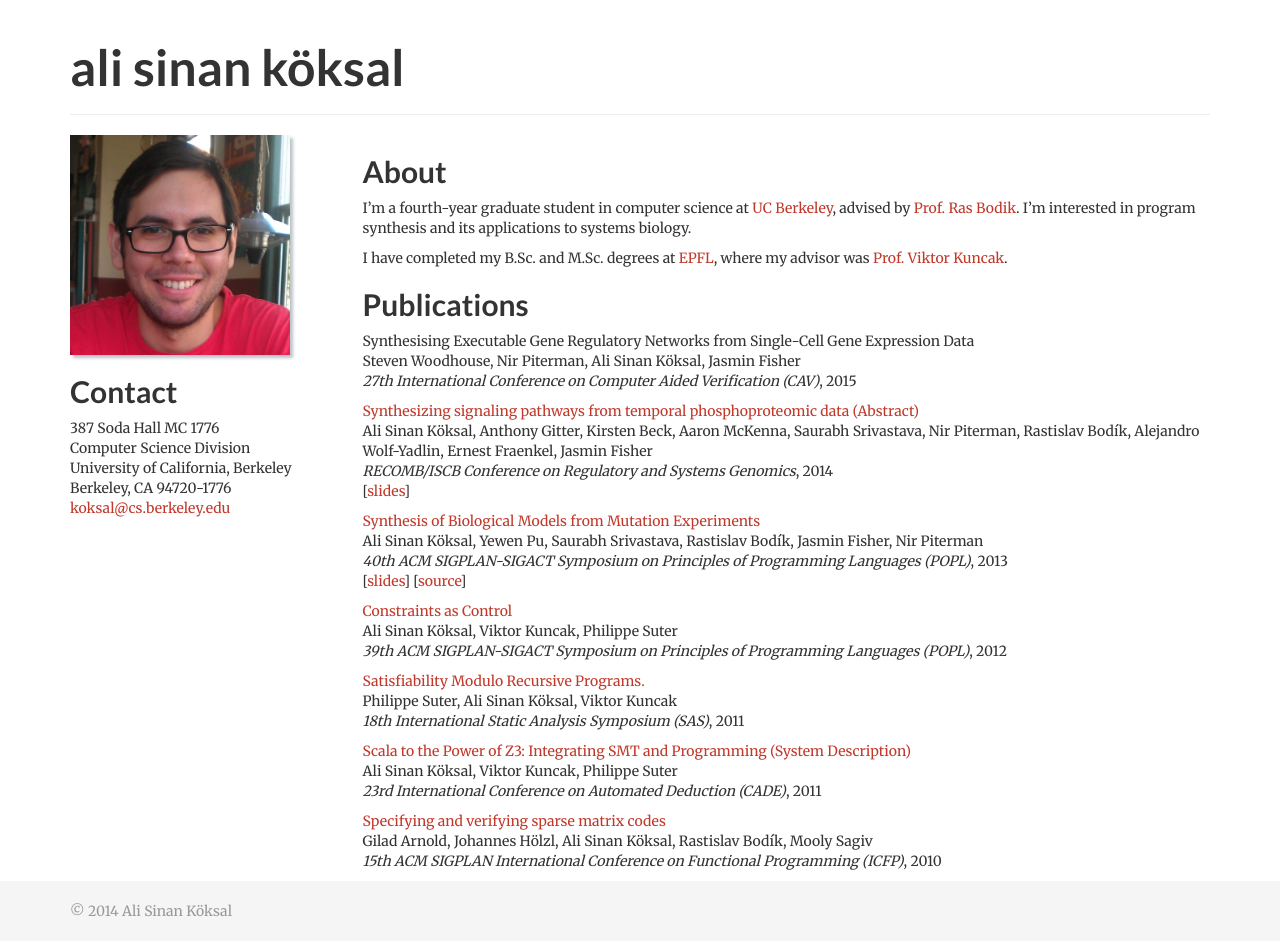
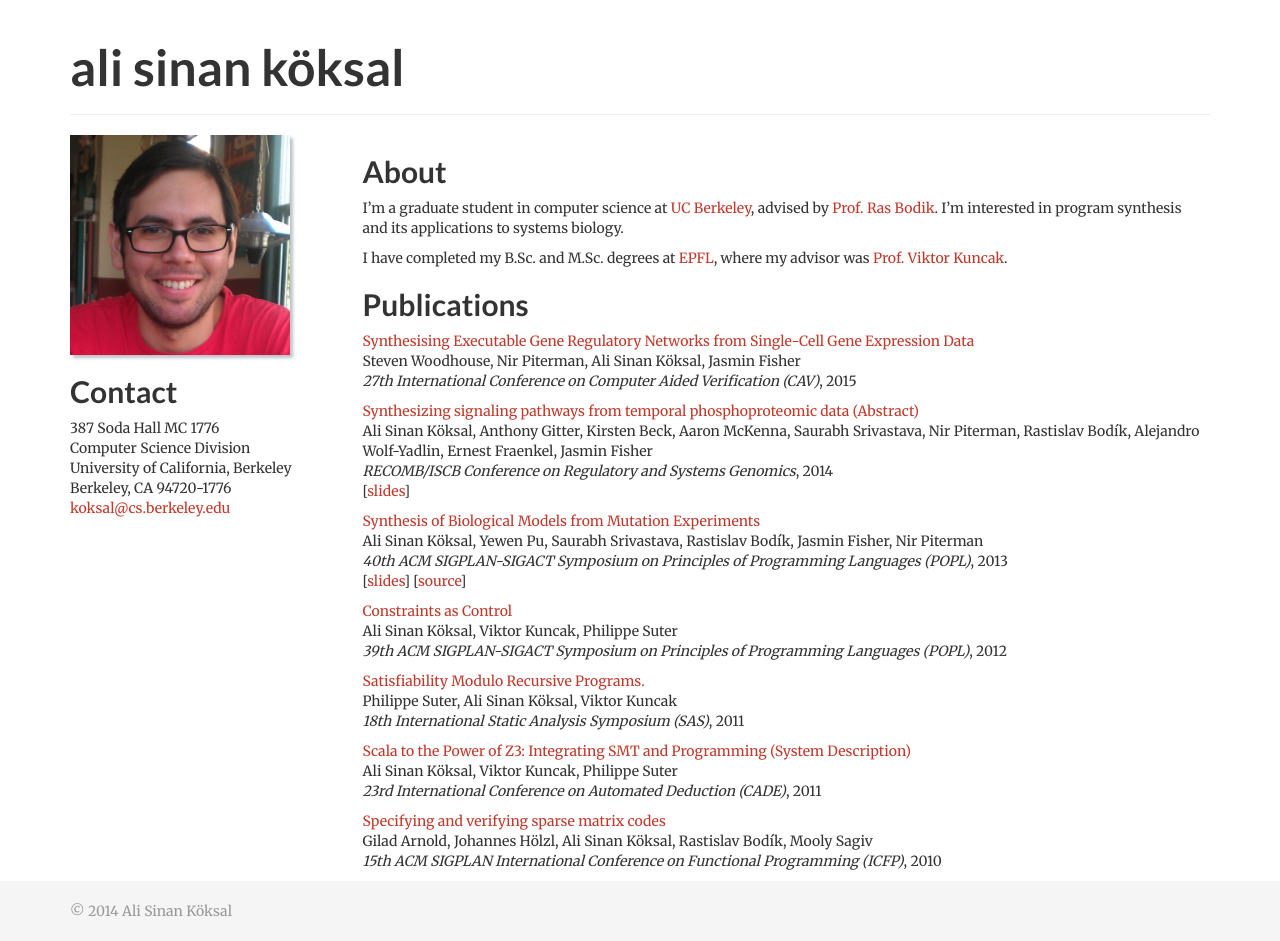
Before and after one commit to koksal/koksal.github.io, a Jekyll site: the page built from index.md, in a window 1280 px wide. Built offline with Jekyll 4.4.1, drawn with Linux system fonts in a browser that asks for light colours; Markdown is read by kramdown in place of the engine named in the settings; comment, search, counter and statistics services are not loaded.

```diff
--- a/_data/publications.yml
+++ b/_data/publications.yml
@@ -3,6 +3,7 @@
   confLong: 27th International Conference on Computer Aided Verification
   confShort: CAV
   year: 2015
+  link: papers/FisherETAL15SynthesisingExecutableGeneRegulatoryNetworks.pdf
 
 - title: "Synthesizing signaling pathways from temporal phosphoproteomic data (Abstract)"
   authors: Ali Sinan Köksal, Anthony Gitter, Kirsten Beck, Aaron McKenna, Saurabh Srivastava, Nir Piterman, Rastislav Bodík, Alejandro Wolf-Yadlin, Ernest Fraenkel, Jasmin Fisher
--- a/index.md
+++ b/index.md
@@ -3,7 +3,7 @@ layout: default
 ---
 
 
-I'm a fourth-year graduate student in computer science at [UC Berkeley], advised
+I'm a graduate student in computer science at [UC Berkeley], advised
 by [Prof. Ras Bodik][bodik]. I'm interested in program synthesis and its
 applications to systems biology.
 
```
Also changed, not shown: 1 other file.
